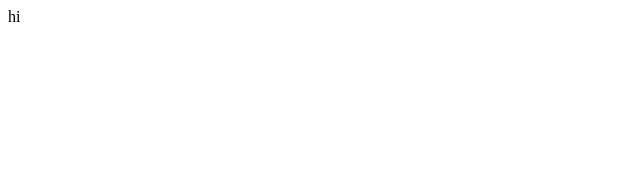
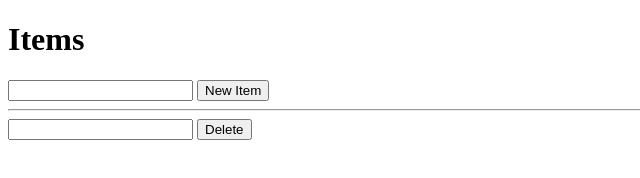
Before and after one commit to aaronshivers/apprentice-challenge-items, a website: page src/index.html in a window 1280 px wide. Shown: the whole page, without its empty margins (0-640 px from the left). Drawn offline with Linux system fonts and the light colour scheme.

Commit message:
add basic html

```diff
--- a/src/index.html
+++ b/src/index.html
@@ -3,16 +3,37 @@
 <head>
   <meta charset="UTF-8">
   <meta
+    content="width=device-width, user-scalable=no, initial-scale=1.0, maximum-scale=1.0, minimum-scale=1.0"
     name="viewport"
-    content="width=device-width, user-scalable=no, initial-scale=1.0, maximum-scale=1.0, minimum-scale=1.0"
   >
   <meta
+    content="ie=edge"
     http-equiv="X-UA-Compatible"
-    content="ie=edge"
   >
   <title>Items</title>
 </head>
 <body>
-  hi
+
+  <header>
+    <h1>Items</h1>
+  </header>
+
+  <main>
+
+    <form>
+      <input type="text">
+      <button type="submit">New Item</button>
+    </form>
+
+    <hr>
+
+    <div>
+      <input type="text">
+      <button type="submit">Delete</button>
+    </div>
+
+  </main>
+
+  <script src="index.js"></script>
 </body>
 </html>
```
Also changed, not shown: src/index.js (added).
